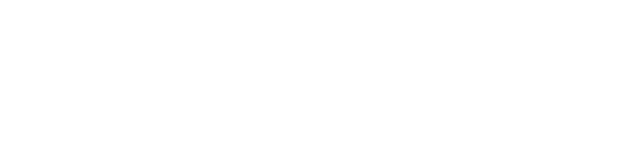
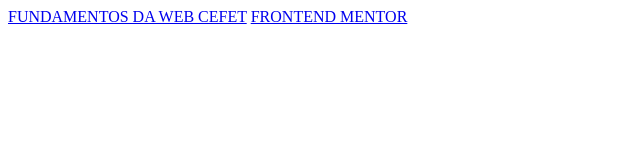
Before and after one commit to JoaoGuilherme7/JoaoGuilherme7.github.io, a plain HTML site: page index.html in a window 1280 px wide. Shown: the whole page, without its empty margins (0-640 px from the left). Drawn offline with Linux system fonts and the light colour scheme.

Commit message:
Adicionando projetos CEFET e FrontendMentor

```diff
--- a/index.html
+++ b/index.html
@@ -7,7 +7,8 @@
 </head>
 <body>
     <div>
-        <a href=""></a>
+        <a href="https://joaoguilherme7.github.io/FundWebCEFET/" target="_blank"> FUNDAMENTOS DA WEB CEFET</a>
+        <a href="https://github.com/JoaoGuilherme7/FrontendMentor" target="_blank"> FRONTEND MENTOR</a>
     </div>
 </body>
 </html>
```
